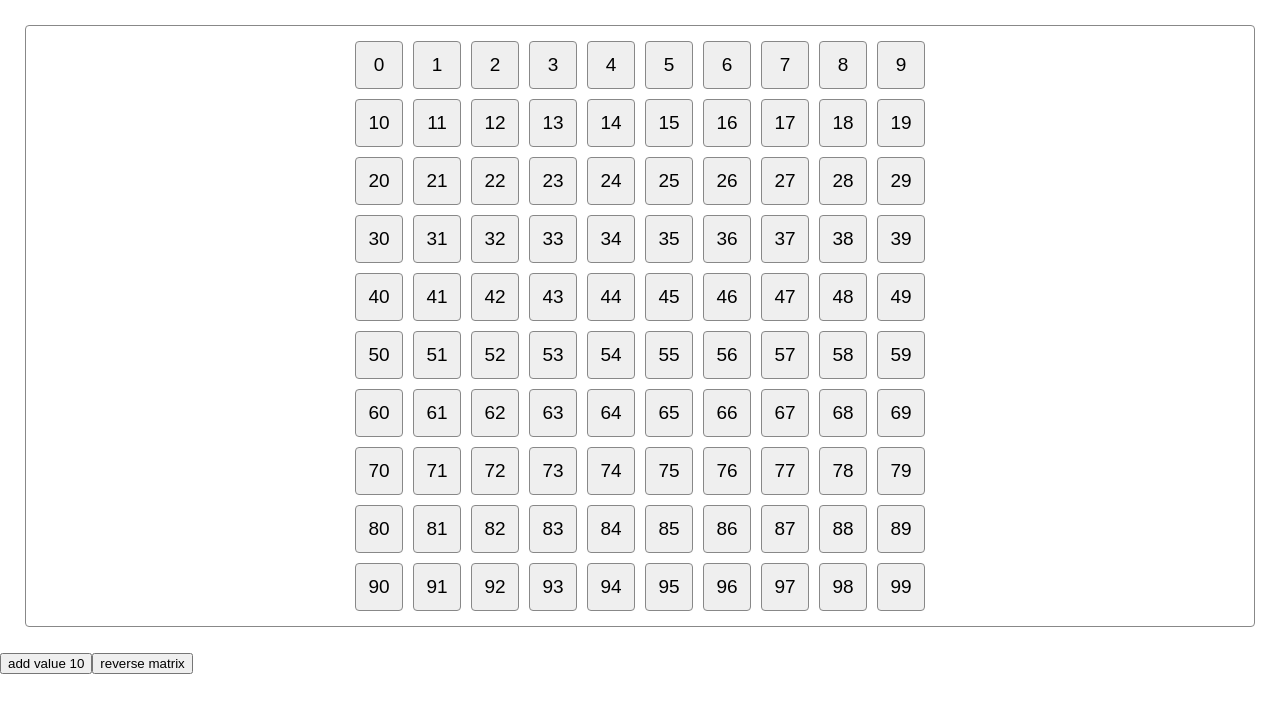
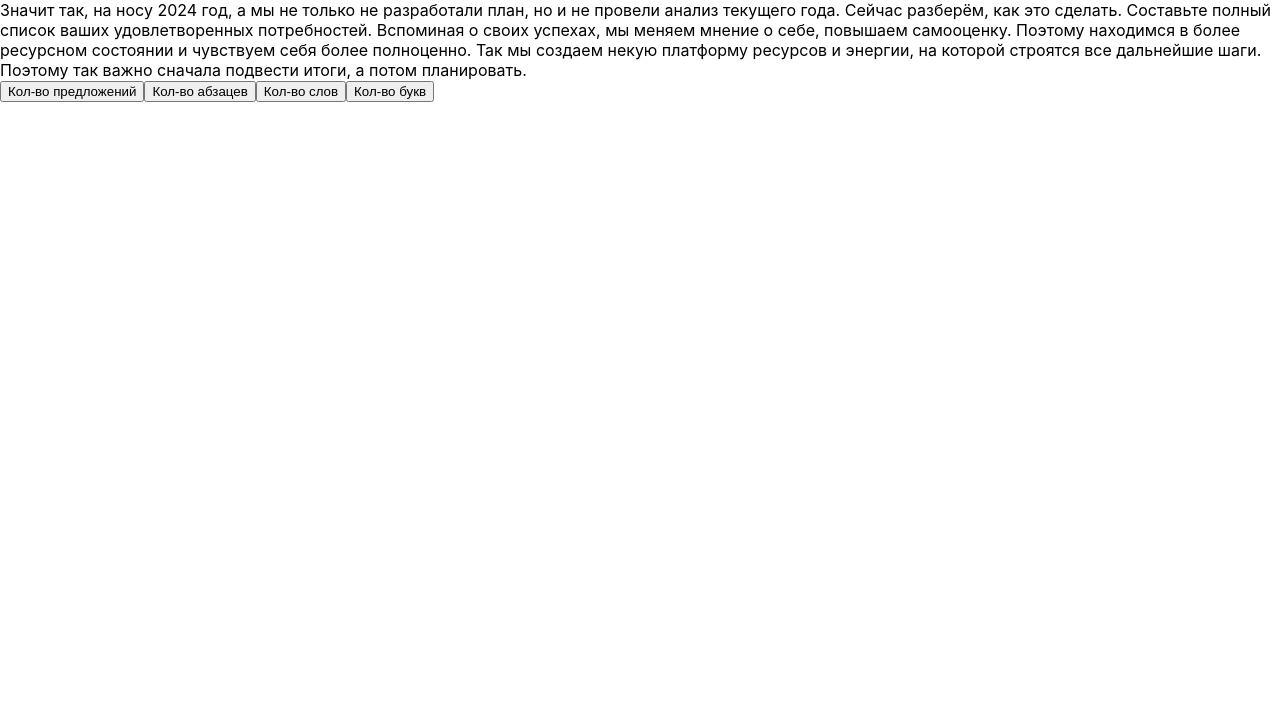
Before and after one commit to OsipR/scam, a React (Create React App) app in the folder scam/: page / in a window 1280 px wide. Shown: the top 712 px of the page. Built offline with nearby package versions, Linux system fonts and the light colour scheme.

Commit message:
test text

```diff
--- a/scam/src/App.js
+++ b/scam/src/App.js
@@ -3,38 +3,45 @@ import styles from './App.module.css';
 import { useEffect, useState } from 'react';
 
 function App() {
-  const [matrix, setMatrix] = useState([]);
 
-const [X, setX] = useState(10);
-const [Y, setY] = useState(10);
+  const text = `Значит так, на носу 2024 год, а мы не только не разработали план, но и не провели анализ текущего года. \r
+Сейчас разберём, как это сделать. \r
+Составьте полный список ваших удовлетворенных потребностей. Вспоминая о своих успехах, мы меняем мнение о себе, повышаем самооценку. Поэтому находимся в более ресурсном состоянии и чувствуем себя более полноценно. \r
+Так мы создаем некую платформу ресурсов и энергии, на которой строятся все дальнейшие шаги. Поэтому так важно сначала подвести итоги, а потом планировать.`;
 
-  useEffect ( ()=>{
-  var countElement = X * Y;
-  var Array = []
-  for ( let i = 0; i < countElement; i++){
-        Array.push (i)
-}
+  var offers = text.split(".");
+  var paragraphs = text.split("\r");
+  var words = text.split(" ");
+  var letters = text.match(/[a-zA-Zа-яА-Я-0-9]/g);
+  var offerOne = offers[0];
+  var offerTwo = offers[1];
+  var offerThree = offers[2];
+  var offerFour = offers[3];
+  var offerFive = offers[4];
+  var offerSix = offers[5];
+  var offerSeven = offers[6];
+ // console.log(offersOne.length, offersTwo.length, offersThree.length, offersFour.length, offersFive.length, offersSix.length, offersSeven.length);
 
-    setMatrix(Array)
-},[])
 
-let matrixTable = [];
 
-for (let i = 0; i < Y; i++ )
-matrixTable.push(matrix.filter((value, index) => index >= 0 + (i * X) && index <= X + (i * X - 1)));
 
-const matrixView = matrixTable.map(row => <div className={styles.row}>{row.map(item =><button onClick={ () => { setY(item); setX(item); }} className= {styles.itemTable}>{item}</button> )}</div>)
+
   return (
-    <div className={styles.App}>
-      <div className={styles.table}>{matrixView}</div>
+    <div>
+      <div>
+        Значит так, на носу 2024 год, а мы не только не разработали план, но и не провели анализ текущего года.
+        Сейчас разберём, как это сделать.
+        Составьте полный список ваших удовлетворенных потребностей.  Вспоминая о своих успехах, мы меняем мнение о себе, повышаем самооценку. Поэтому находимся в более ресурсном состоянии и чувствуем себя более полноценно.
+        Так мы создаем некую платформу ресурсов и энергии, на которой строятся все дальнейшие шаги. Поэтому так важно сначала подвести итоги, а потом планировать.
+      </div>
 
-      <div className={styles.buttons}>
-      <button onClick={() => { setMatrix(matrix.map(item => item + 10)) }}>add value 10</button>
-      <button onClick={() => { setMatrix([...matrix.reverse()]) }}>reverse matrix</button>
+      <div>
+        <button onClick={() => alert('предложений в данном тексте: ' + (offers.length - 1))}>Кол-во предложений</button>
+        <button onClick={() => alert('абзацев в данном тексте: ' + paragraphs.length)}>Кол-во абзацев</button>
+        <button onClick={() => alert('слов в данном тексте: ' + words.length)}>Кол-во слов</button>
+        <button onClick={() => alert('букв в данном тексте: ' + letters.length)}>Кол-во букв</button>
       </div>
     </div>
-
-
   );
 }
 
```
